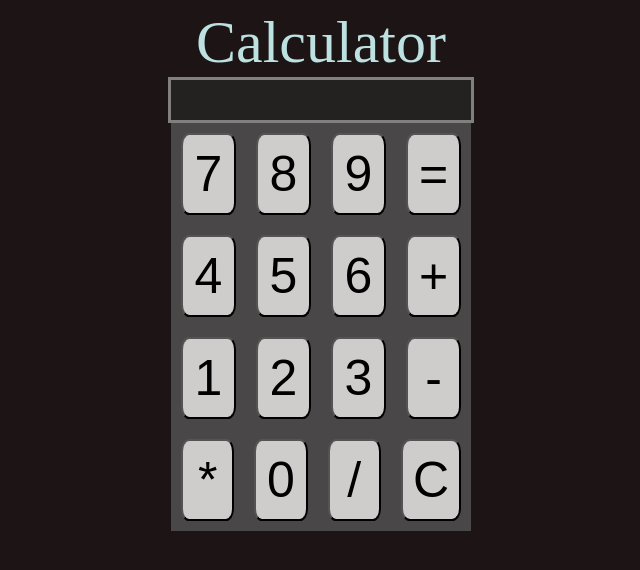
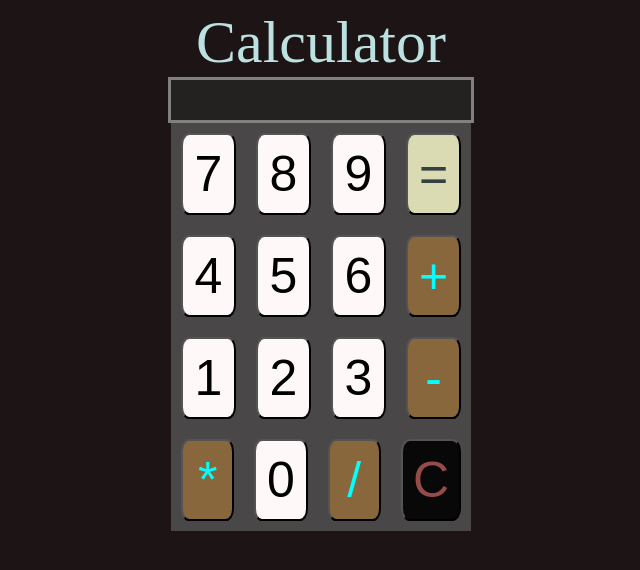
Before and after one commit to HojarascaCrepitante/calculator-project, a plain HTML site: page index.html in a window 1280 px wide. Shown: the whole page, without its empty margins (319-959 px from the left). Drawn offline with Linux system fonts and the light colour scheme.

Commit message:
I finished adding some styling to make it look prettier

```diff
--- a/style.css
+++ b/style.css
@@ -17,7 +17,8 @@ body{
     padding: 10px;
     flex: 1;
     border-radius: 15%;
-    background-color: rgb(207, 204, 204);
+    background-color: rgb(255, 248, 248);
+    color: black;
 }
 .display{
     height: 40px;
@@ -36,7 +37,8 @@ body{
     padding: 10px;
     flex: 1;
     border-radius: 15%;
-    background-color: rgb(207, 204, 204);
+    background-color: rgb(136, 103, 60);
+    color: aqua;
 }
 .keys-equal{
     font-size: 50px;
@@ -44,7 +46,8 @@ body{
     padding: 10px;
     flex: 1;
     border-radius: 15%;
-    background-color: rgb(207, 204, 204);
+    background-color: rgb(218, 218, 179);
+    color: rgb(53, 65, 65);
 }
 .keys-clear{
     font-size: 50px;
@@ -52,7 +55,8 @@ body{
     padding: 10px;
     flex: 1;
     border-radius: 15%;
-    background-color: rgb(207, 204, 204);
+    background-color: rgb(8, 8, 8);
+    color: rgb(150, 75, 75);
 }
 header{
     font-size: 60px;
```
Also changed, not shown: 1 other file.
